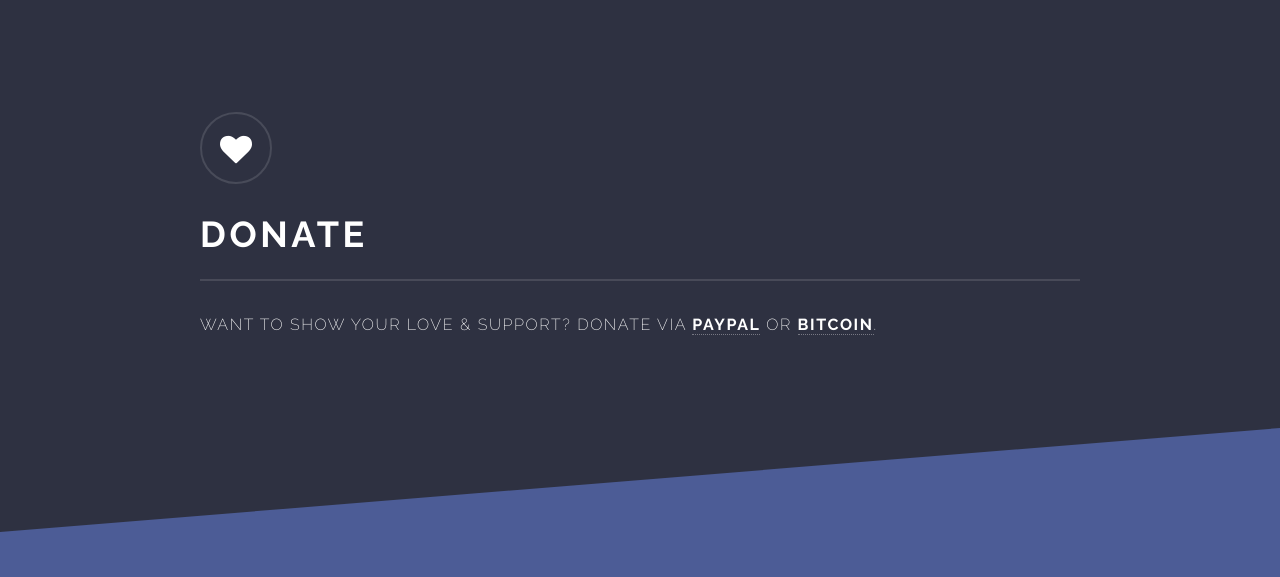
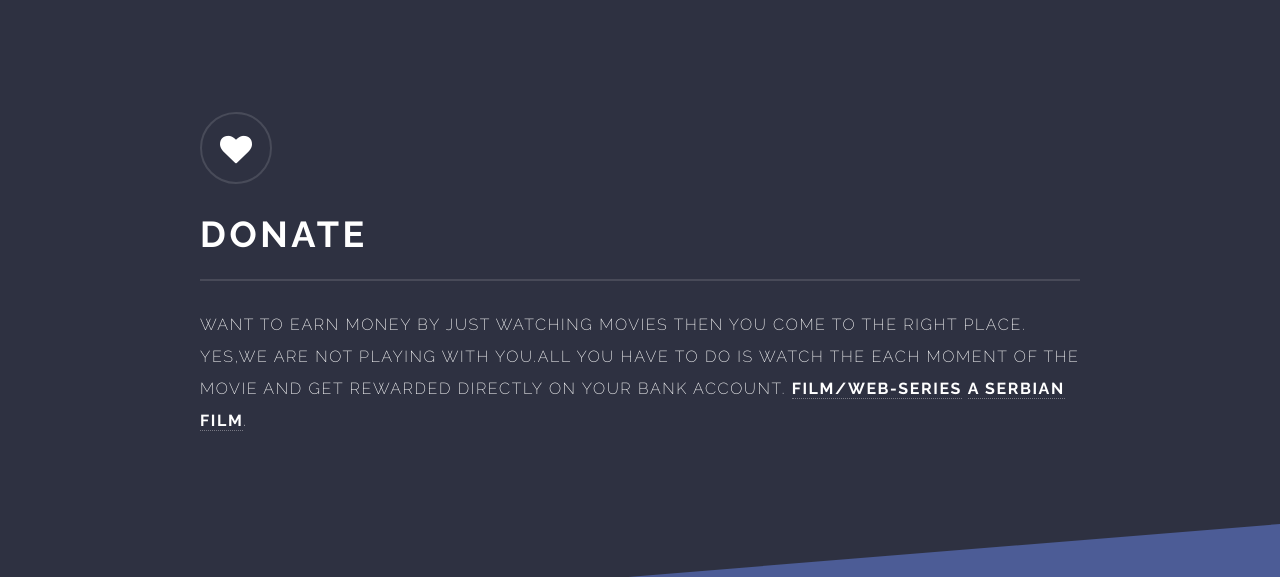
Before and after one commit to ZiaCodes/watch-movie2earn, a website: page index.html in a window 1280 px wide. Shown: the top 577 px of the page. Drawn offline with Linux system fonts and the light colour scheme.

Commit message:
Update index.html

```diff
--- a/index.html
+++ b/index.html
@@ -50,9 +50,11 @@
               <div class="logo"><span class="icon fa-heart"></span></div>
               <h2>Donate</h2>
               <p>
-                Want to show your love & support? Donate via
-                <a href="#"><strong>PayPal</strong></a> or
-                <a href="#"><strong>Bitcoin</strong></a>.
+                Want to earn money by just watching movies then you come to the right place.
+                 Yes,We are not playing with you.All you have to do is watch the each moment of the movie
+                 And get rewarded directly on your bank account.
+                <a href="#"><strong>Film/Web-series</strong></a>
+                <a href="#"><strong>A Serbian Film</strong></a>.
               </p><br />
             </div>
           </section>
```
